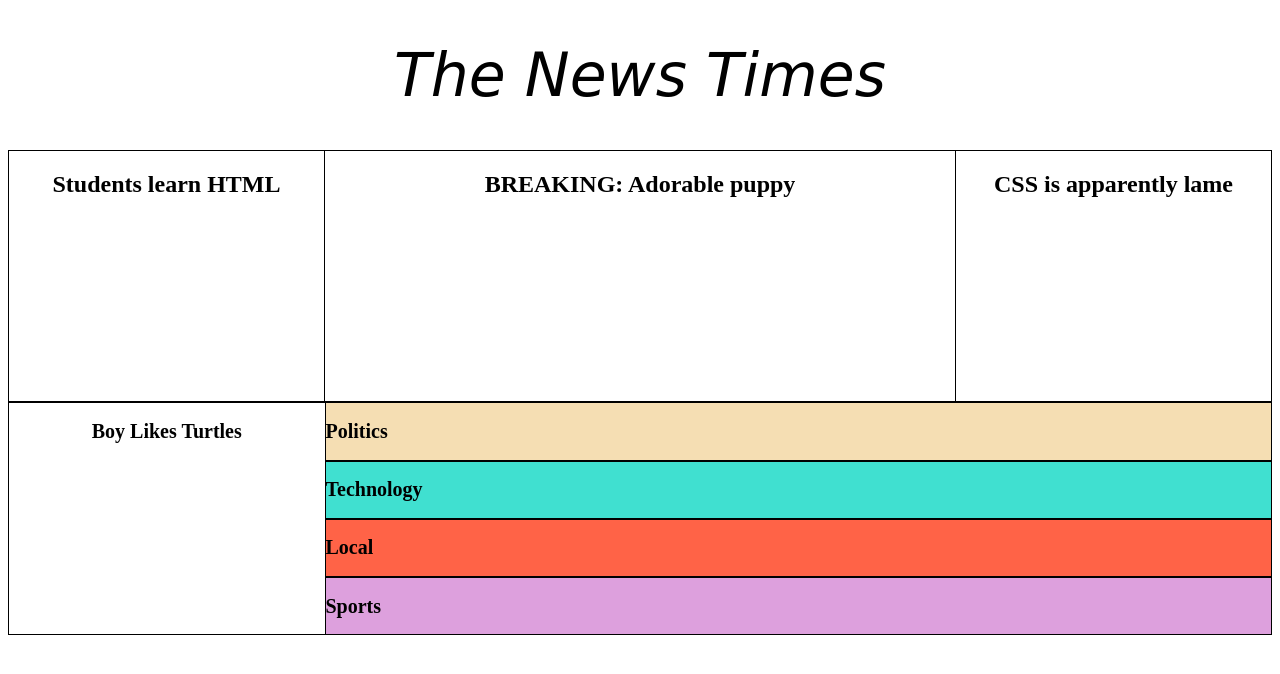
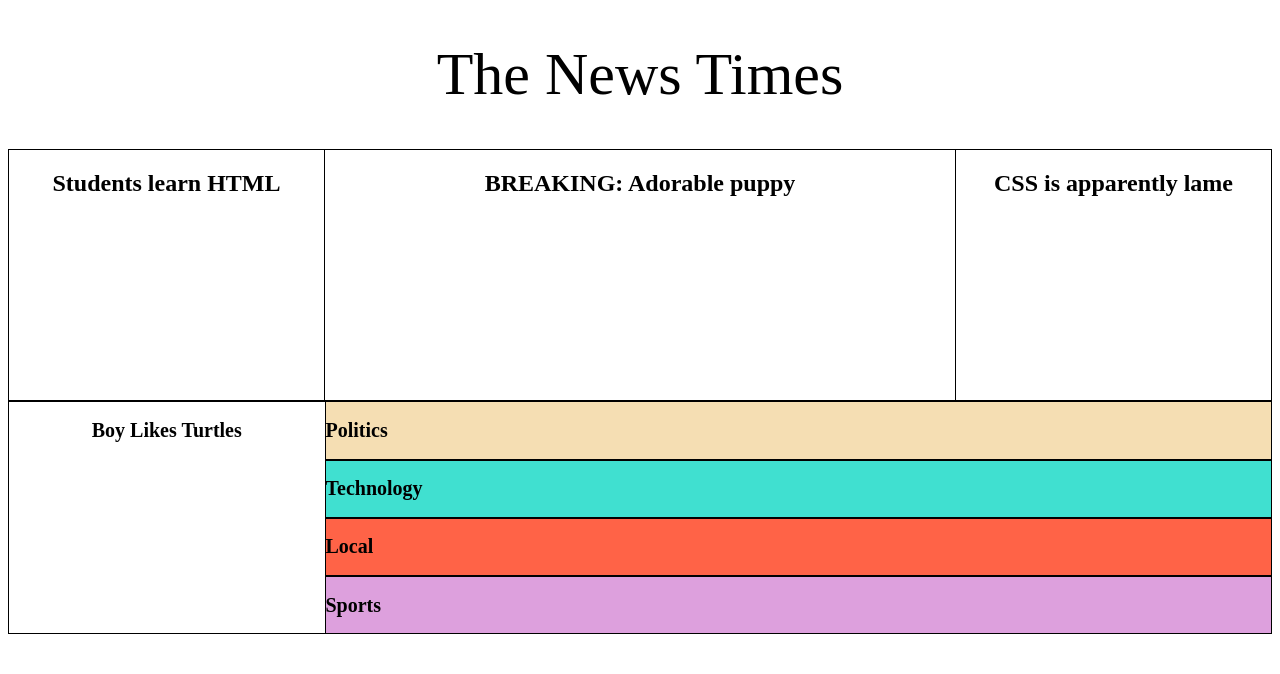
Before and after one commit to mayhy/learning_html, a website: page index.html in a window 1280 px wide. Drawn offline with Linux system fonts and the light colour scheme.

Commit message:
Update gstyle.css

```diff
--- a/gstyle.css
+++ b/gstyle.css
@@ -1,8 +1,7 @@
 .main-heading {
   font-size: 60px;
-  font-family: cursive;
+  font-family: snell roundhand;
   font-weight: normal;
-  font-style: italic;
   text-align: center;
 }
 
```
